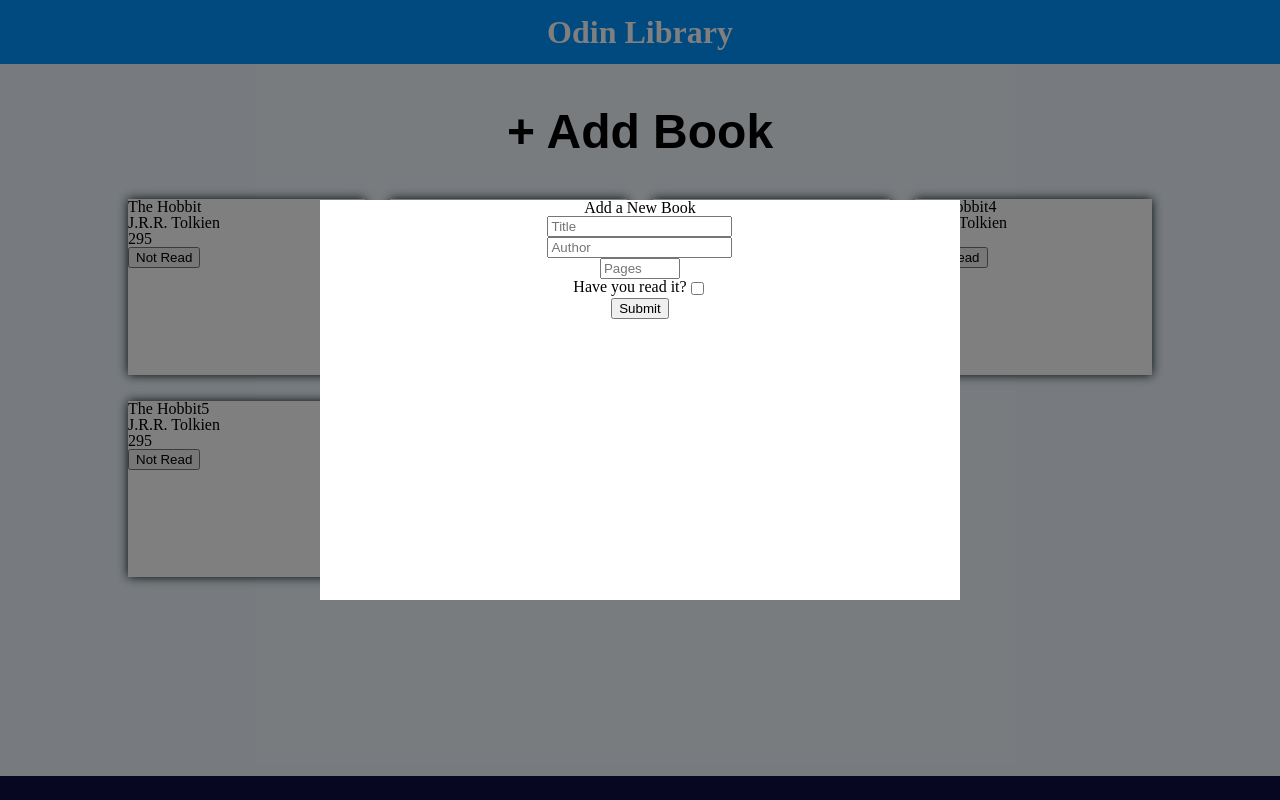
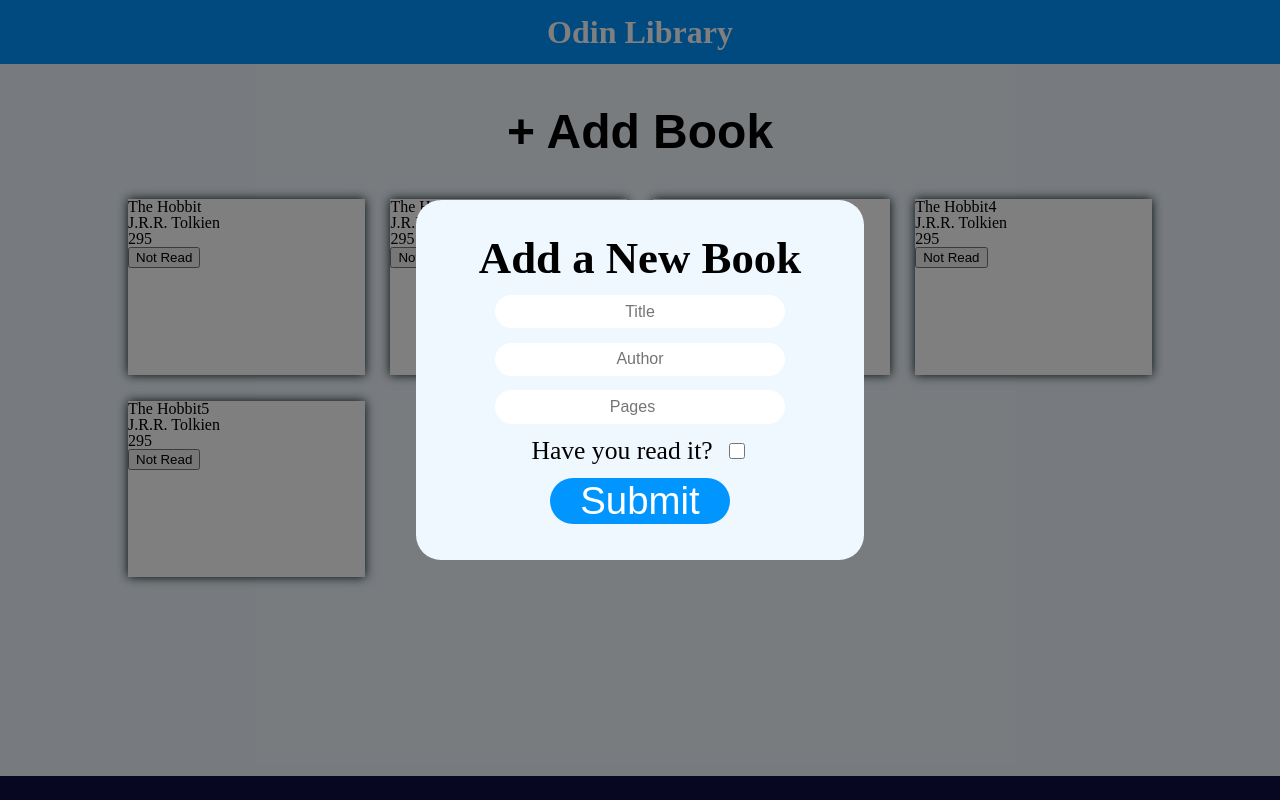
Before and after one commit to 16bitsPixel/Odin-Library, a plain HTML site: page index.html in a window 1280 px wide. Both pictures are taken after a click on the button "+ Add Book". Drawn offline with Linux system fonts and the light colour scheme.

Commit message:
Update modal design

```diff
--- a/styles.css
+++ b/styles.css
@@ -102,14 +102,19 @@ html, body {
 }
 
 .modal {
-    background-color: white;
-    height: 50%;
-    width: 50%;
+    background-color: aliceblue;
+    height: 45%;
+    width: 35%;
     top: 25%;
     position: fixed;
     opacity: 0;
     transition: 0.2s ease-in-out;
     z-index: 1;
+    display: flex;
+    flex-direction: column;
+    justify-content: center;
+    align-items: center;
+    border-radius: 25px;
 }
 
 .active {
@@ -133,11 +138,58 @@ html, body {
 .addBookForm {
     display: flex;
     flex-direction:column;
+    justify-content: center;
     align-items: center;
+    width: 80%;
+    height: 80%;
+    gap: 5%;
+}
+
+.addBookForm > h3 {
+    font-size: 3.5vw;
+    font-weight: bold;
+}
+
+.addBookForm > input {
+    width: 80%;
+    height: 5vh;
+    font-size: 2vh;
+    text-align: center;
+    border-radius: 25px;
+    border-style: none;
+}
+
+.addBookForm > input:hover {
+    background-color:rgb(231, 231, 231);
 }
 
 .isRead {
     display: flex;
+    justify-content: center;
+    align-items: center;
+    gap: 1vw;
+}
+
+.isRead > label {
+    font-size: 2vw;
+}
+
+.isRead > input {
+    width: 2vh;
+    height: 2vh;
+}
+
+.addBookForm > button {
+    border-style: none;
+    border-radius: 25px;
+    background-color: rgb(0, 149, 255);
+    color: white;
+    font-size: 3vw;
+    width: 50%;
+}
+
+.addBookForm > button:hover {
+    background-color: rgb(0, 120, 206);
 }
 
 .library {
```
